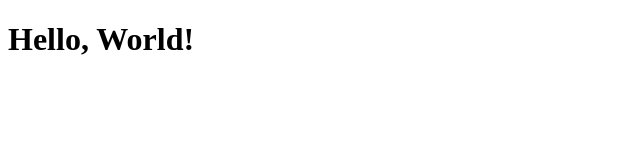
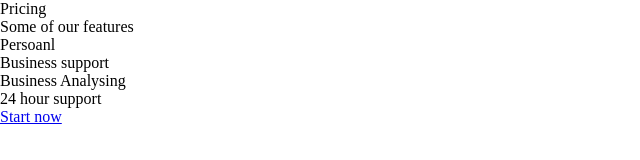
Before and after one commit to Anneta-P/media-query-adaptation-2, a plain HTML site: page index.html in a window 1280 px wide. Shown: the whole page, without its empty margins (0-640 px from the left). Drawn offline with Linux system fonts and the light colour scheme.

Commit message:
add some content

```diff
--- a/index.html
+++ b/index.html
@@ -7,10 +7,36 @@
   <meta name="viewport" content="width=device-width, initial-scale=1.0">
   <title>Document</title>
   <link href="styles.css " rel="stylesheet" />
+
 </head>
 
 <body>
-  <h1>Hello, World!</h1>
+  <section class="section-header">
+    <div class="header-textbox">
+      <div class="header-primary">Pricing</div>
+      <div class="heading-secondary"> Some of our features</div>
+    </div>
+  </section>
+  <section class="section-pricing" id="priciing">
+    <div class="container grid grid--4-cols"">
+    <div class=" card-header">
+      <div class="proposal-type">
+        <span class"card-title">Persoanl</span>
+        <span class="price-per-month"></span>
+      </div>
+    </div>
+    <div class="card-content">
+      <ul class="price-attributes">
+        <li class="">Business support</li>
+        <li class="">Business Analysing</li>
+        <li class="">24 hour support
+        </li>
+      </ul>
+      <a class="btn" href="#">Start now</a>
+    </div>
+
+    </div>
+  </section>
 </body>
 
 </html>
--- a/styles.css
+++ b/styles.css
@@ -0,0 +1,20 @@
+/*SPACING SYSTEM*/
+
+/*FONT SIZE SYSTEM:
+- PRICING - font: 800 30px/0.8 "Raleway";
+- SOME OF OUR FEATURES - font: 18px "Karla";
+- Personal, Business, Gold, Ultimate - font: bold 20px/1.2 "Raleway";
+- From $100 per month - font: 500 18px "Raleway";
+- Business Support, Business Analysing, 24 hour support, Client management*/
+
+/*MAIN COLOR: #3bc9db;#f08c00;*/
+
+/*
+.bnt:link
+.btn:visited
+display: inline block* - we can add space*/
+
+* {
+  margin: 0;
+  padding: 0;
+}
```
Also changed, not shown: 1 other file.
